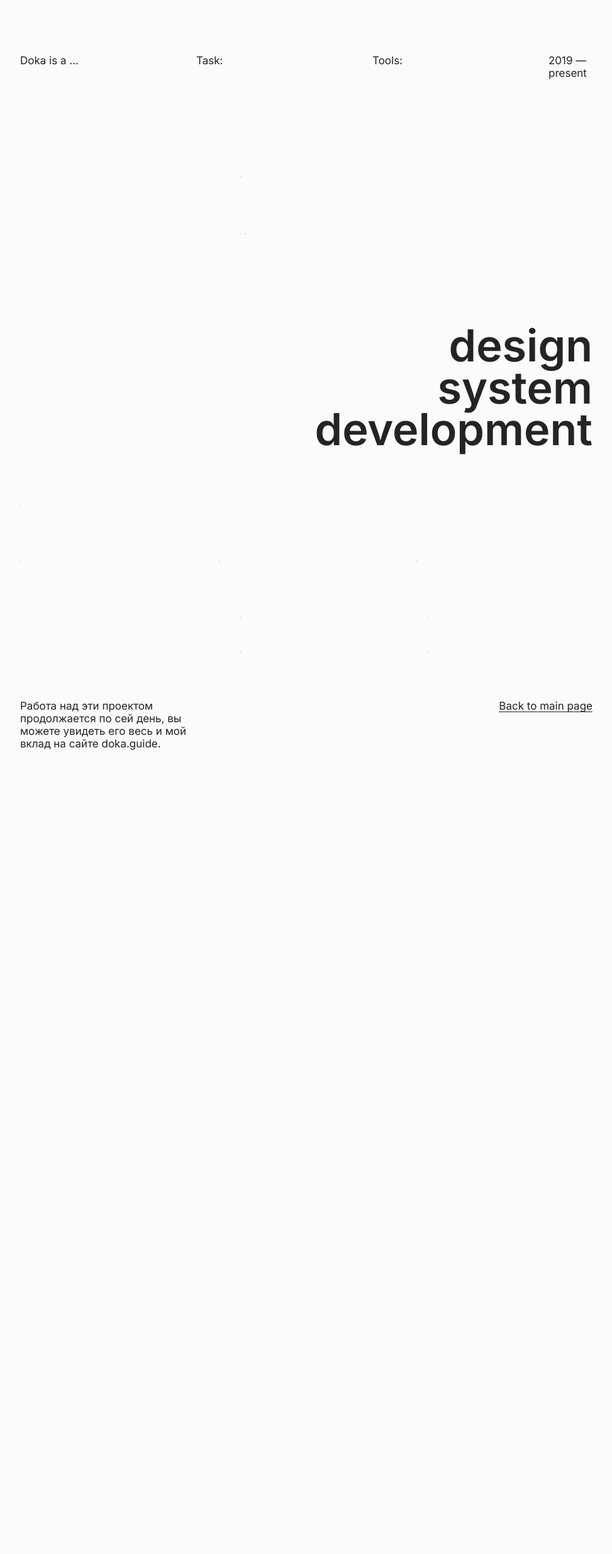
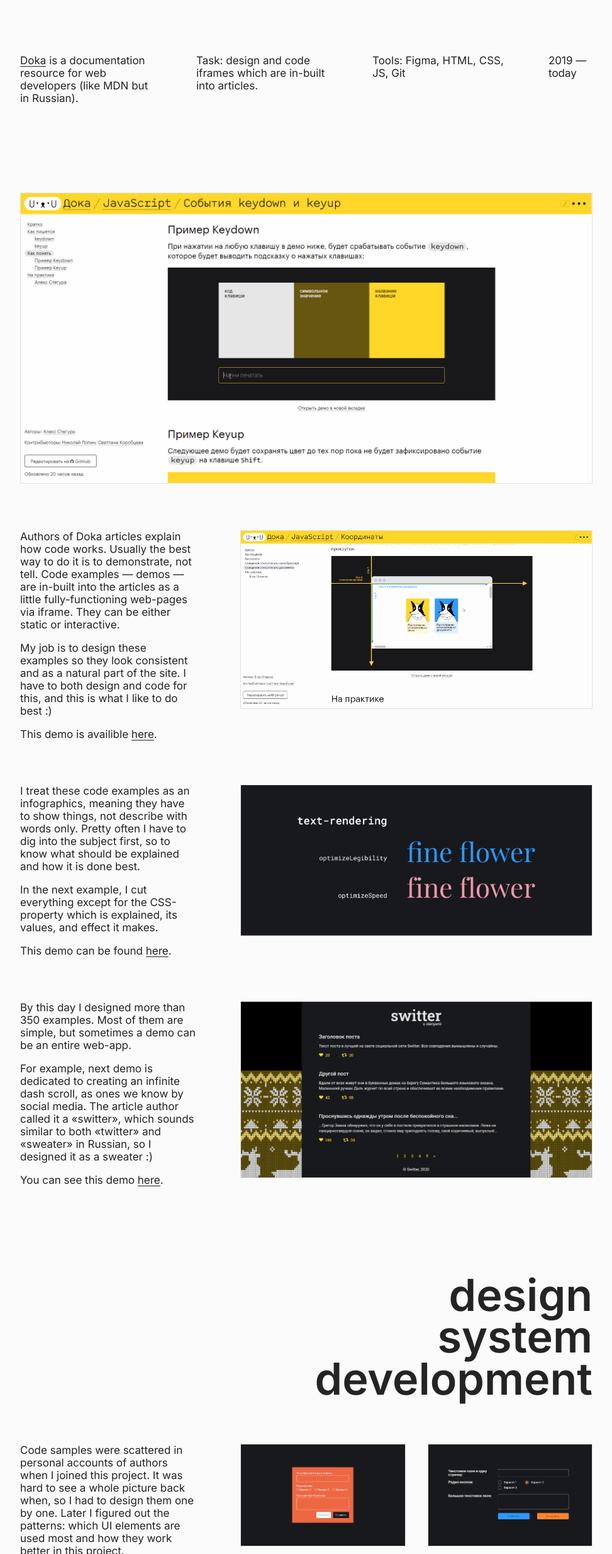
Before and after one commit to skorobaeus/portfolio, a plain HTML site: page pages/doka/index.html in a window 1280 px wide. Shown: the part 332-2800 px from the top of the page at 63% size, without its empty margins (153-1126 px from the left). Before the commit the page ends 1593 px from the top, so only its background shows below. Drawn offline with Linux system fonts and the light colour scheme.

Commit message:
translates doka

```diff
--- a/pages/doka/index.html
+++ b/pages/doka/index.html
@@ -22,71 +22,69 @@
           <div class="language-switches"><button value="eng" class="language-switch language-switch-eng">eng</button><button value="rus" class="language-switch language-switch-rus">рус</button></div>
         </div>
         <div class="project-description">
-          <p class="project-p">Doka is a ...</p>
-          <p class="project-p">Task:</p>
-          <p class="project-p">Tools:</p>
-          <p class="project-p">2019 — present</p>
+          <p class="project-p"><a href="https://doka.guide/" class="link">Doka</a> is a documentation resource for web developers (like MDN but in Russian).</p>
+          <p class="project-p">Task: design and code iframes which are in-built into articles.</p>
+          <p class="project-p">Tools: Figma, HTML, CSS, JS, Git</p>
+          <p class="project-p">2019 — today</p>
         </div>
       </header>
       <main class="project-steps">
-        <div class="step step-row">
-          <div class="step-description">
-            <p class="step-p"></p>
-            <p class="step-p"></p>
-          </div>
-          <div class="step-images step-images-single">
-            <a class="step-image-link" href="" target="_blank"><img class="step-image" src=""></a>
+        <div class="step step-column">
+          <div class="step-images step-images-single-huge">
+            <a class="step-image-link" href="images/keydown.gif" target="_blank"><img class="step-image" src="images/keydown.gif"></a>
           </div>
         </div>
         <div class="step step-row">
           <div class="step-description">
-            <p class="step-p"></p>
-            <p class="step-p"></p>
+            <p class="step-p">Authors of Doka articles explain how code works. Usually the best way to do it is to demonstrate, not tell. Code examples — demos — are in-built into the articles as a little fully-functioning web-pages via iframe. They can be either static or interactive.</p>
+            <p class="step-p">My job is to design these examples so they look consistent and as a natural part of the site. I have to both design and code for this, and this is what I like to do best :)</p>
+            <p class="step-p">This demo is availible <a href="https://doka.guide/tools/coordinates/#smeshchenie-otnositelno-dokumenta" class="link">here</a>.</p>
           </div>
           <div class="step-images step-images-single">
-            <a class="step-image-link" href="" target="_blank"><img class="step-image" src=""></a>
-            <a class="step-image-link" href="" target="_blank"><img class="step-image" src=""></a>
-          </div>
-        </div>
-        <h2 class="project-subtitle">Design system development</h2>
-        <div class="step step-column">
-          <div class="step-description">
-            <p class="step-p"></p>
-            <p class="step-p"></p>
-          </div>
-          <div class="step-images step-images-single-huge">
-            <a class="step-image-link" href="" target="_blank"><img class="step-image" src=""></a>
-          </div>
-        </div>
-        <div class="step step-column">
-          <div class="step-description">
-            <p class="step-p"></p>
-            <p class="step-p"></p>
-          </div>
-          <div class="step-images step-images-tripple">
-            <a class="step-image-link" href="" target="_blank"><img class="step-image" src=""></a>
-            <a class="step-image-link" href="" target="_blank"><img class="step-image" src=""></a>
-            <a class="step-image-link" href="" target="_blank"><img class="step-image" src=""></a>
+            <a class="step-image-link" href="images/coords.gif" target="_blank"><img class="step-image" src="images/coords.gif"></a>
           </div>
         </div>
         <div class="step step-row">
           <div class="step-description">
-            <p class="step-p"></p>
-            <p class="step-p"></p>
+            <p class="step-p">I treat these code examples as an infographics, meaning they have to show things, not describe with words only. Pretty often I have to dig into the subject first, so to know what should be explained and how it is done best.</p>
+            <p class="step-p">In the next example, I cut everything except for the CSS-property which is explained, its values, and effect it makes.</p>
+            <p class="step-p">This demo can be found <a class="link" href="https://doka.guide/css/text-rendering/#optimizelegibility">here</a>.</p>
           </div>
-          <div class="step-images step-images-quad">
-            <a class="step-image-link" href="" target="_blank"><img class="step-image" src=""></a>
-            <a class="step-image-link" href="" target="_blank"><img class="step-image" src=""></a>
-            <a class="step-image-link" href="" target="_blank"><img class="step-image" src=""></a>
-            <a class="step-image-link" href="" target="_blank"><img class="step-image" src=""></a>
+          <div class="step-images step-images-single">
+            <a class="step-image-link" href="images/text-rendering.png" target="_blank"><img class="step-image" src="images/text-rendering.png"></a>
           </div>
         </div>
         <div class="step step-row">
           <div class="step-description">
-            <p class="step-p">Работа над эти проектом продолжается по сей день, вы можете увидеть его весь и мой вклад на сайте doka.guide.</p>
+            <p class="step-p">By this day I designed more than 350 examples. Most of them are simple, but sometimes a demo can be an entire web-app. </p>
+            <p class="step-p">For example, next demo is dedicated to creating an infinite dash scroll, as ones we know by social media. The article author called it a «switter», which sounds similar to both «twitter» and «sweater» in Russian, so I designed it as a sweater :)</p>
+            <p class="step-p">You can see this demo <a class="link" href="https://doka.guide/js/infinite-scroll/#switter-seychas">here</a>.</p>
+          </div>
+          <div class="step-images step-images-single">
+            <a class="step-image-link" href="images/switter.png" target="_blank"><img class="step-image" src="images/switter.png"></a>
+          </div>
+        </div>
+        <h2 class="project-subtitle">design system development</h2>
+        <div class="step step-row">
+          <div class="step-description">
+            <p class="step-p">Code samples were scattered in personal accounts of authors when I joined this project. It was hard to see a whole picture back when, so I had to design them one by one. Later I figured out the patterns: which UI elements are used most and how they work better in this project.</p>
+            <p class="step-p">Naturally I came to the idea of creating a design system. I knew this tool would ease and fasten my job.</p>
+            <p class="step-p">Today the design system is <a href="https://github.com/doka-guide/content/blob/main/docs/demos/style.md" class="link">published</a> and is availible for authors and contributors. The system contains all the typical UI elements and code for them.</p>
+          </div>
+          <div class="step-images step-images-quad">
+            <a class="step-image-link" href="images/system1.png" target="_blank"><img class="step-image" src="images/system1.png"></a>
+            <a class="step-image-link" href="images/system2.png" target="_blank"><img class="step-image" src="images/system2.png"></a>
+            <a class="step-image-link" href="images/system3.png" target="_blank"><img class="step-image" src="images/system3.png"></a>
+            <a class="step-image-link" href="images/system4.png" target="_blank"><img class="step-image" src="images/system4.png"></a>
+          </div>
+        </div>
+        <div class="step step-row">
+          <div class="step-description">
+            <p class="step-p">There is an article about creating Doka design on <a href="https://habr.com/ru/company/yandex_praktikum/blog/646001/" class="link">habr</a> (RU).</p>
+            <p class="step-p">I keep working on this project. My part can be seen on <a href="https://doka.guide/" class="link">doka.guide</a>.</p>
           </div>
           <div class="step-footer">
-            <a class="link" href="../../index.html">Back to main page</a>
+            <a class="link" href="../../index.html">Back to the main page</a>
           </div>
         </div>
       </main>
@@ -115,7 +113,7 @@
           <div class="step-description">
             <p class="step-p">Авторы Доки в своих статьях объясняют, как работает код, стоящий за всем, что мы видим в своём браузере. Очень часто лучший способ объяснить это показать на примере и дать «потрогать». Примеры — демки — встраиваются в статьи как небольшие, но полноценные веб-страницы, которые бывают как статичными, так и интерактивными (реагирующими на действия читателя).</p>
             <p class="step-p">Моя работа — оформлять эти веб-страницы так, чтобы они выглядели единообразно и органично в дизайне самого сайта-справочника. Для этого мне нужно дизайнить и кодить одновременно, а это то, что я люблю делать больше всего. Так что это была любовь с первого взгляда :)</p>
-            <p class="step-p">Демо справа доступно для просмотра <a href="https://doka.guide/tools/coordinates/#smeshchenie-otnositelno-dokumenta" class="link">на сайте</a>.</p>
+            <p class="step-p">Демо доступно для просмотра <a href="https://doka.guide/tools/coordinates/#smeshchenie-otnositelno-dokumenta" class="link">на сайте</a>.</p>
           </div>
           <div class="step-images step-images-single">
             <a class="step-image-link" href="images/coords.gif" target="_blank"><img class="step-image" src="images/coords.gif"></a>
@@ -144,7 +142,7 @@
         <h2 class="project-subtitle">Разработка дизайн системы</h2>
         <div class="step step-row">
           <div class="step-description">
-            <p class="step-p">Когда я присоединилась к проекту, примеры были разрозненными фрагментами кода на личных аккаунтах авторов статей. Я начала оформлять их один за другим, и постепенно отследила закономерности: какие элементы дизайна часто встречались, какие оформительские приёмы лучше всего работали именно в маленьких демках.
+            <p class="step-p">Когда я присоединилась к проекту, примеры были разрозненными фрагментами кода на личных аккаунтах авторов статей. Я начала оформлять их один за другим, и постепенно отследила закономерности: какие элементы дизайна часто встречались, какие оформительские приёмы лучше всего работали именно в маленьких демках.</p>
             <p class="step-p">Естественным образом я пришла к необходимости создания дизайн-системы как инструмента, который, в первую очередь, облегчил и ускорил бы мою собственную работу.</p>
             <p class="step-p">Сегодня дизайн-система <a href="https://github.com/doka-guide/content/blob/main/docs/demos/style.md" class="link">опубликована</a> и доступна для авторов и контрибьюторов Доки. Система содержит описания типовых элементов, встречающихся в демках, и готовый код для них. Мне это позволило перейти от роли единственного человека, создающего демки, к роли ревьюера.</p>
           </div>
```
Also changed, not shown: index.html (+1 -1 lines).
